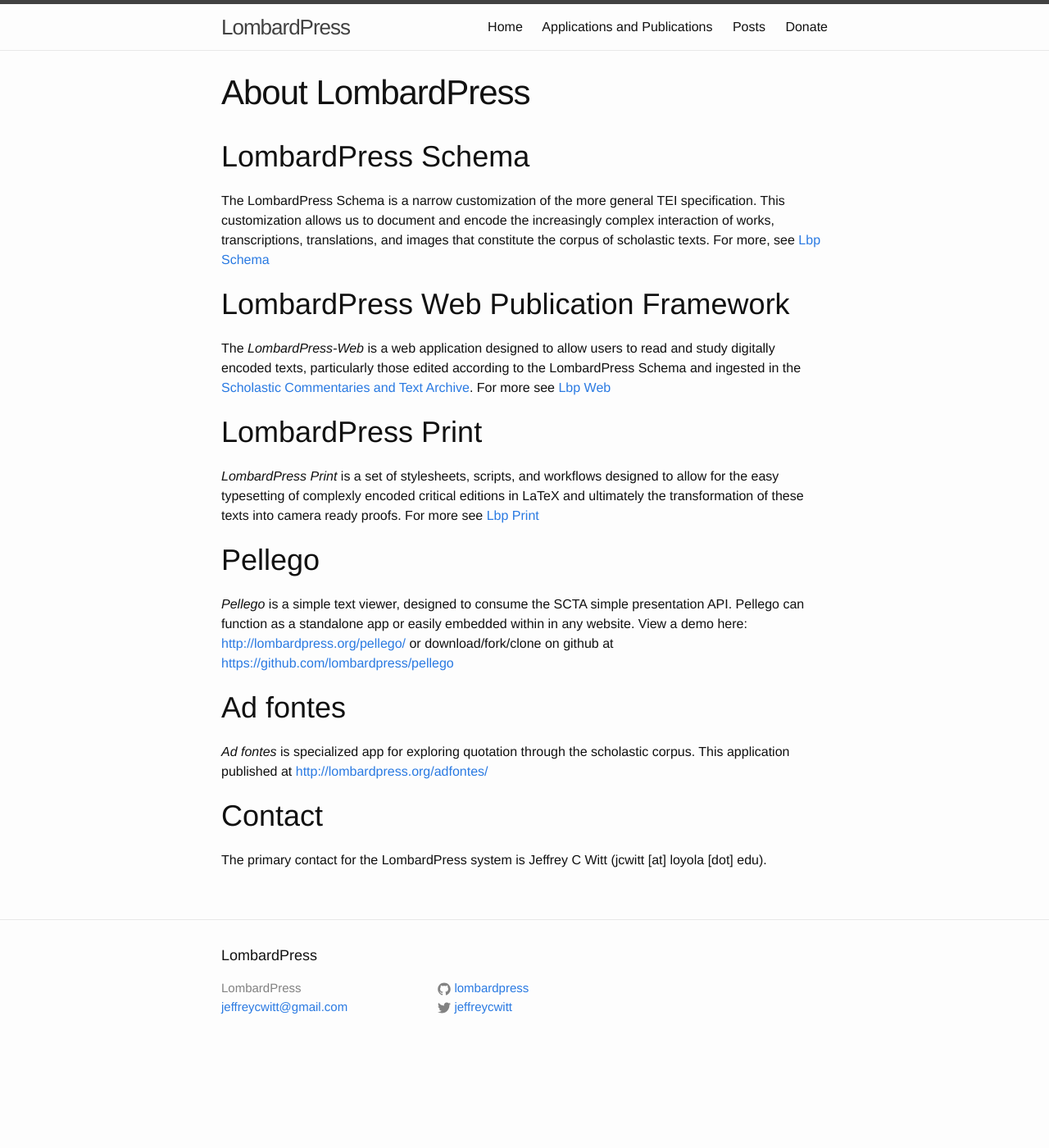
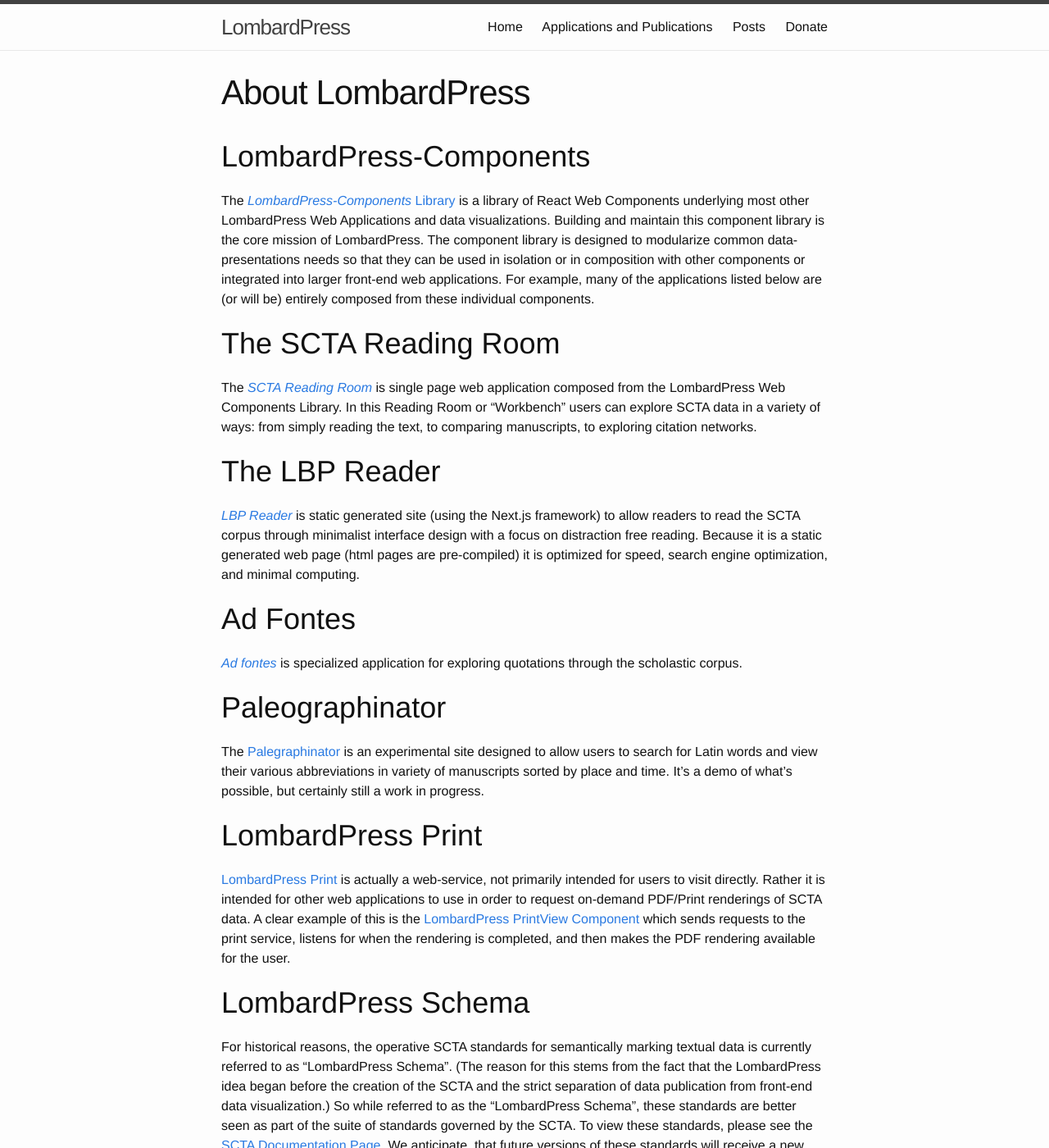
Before and after one commit to lombardpress/lombardpress.github.io, a Jekyll site: the page built from applications-publications/index.md, in a window 1280 px wide and 1400 px high. Shown: the whole window at 82% size. Built offline with Jekyll 4.4.1, drawn with Linux system fonts in a browser that asks for light colours; nearby versions of some CDN libraries; comment, search, counter and statistics services are not loaded; some of the changed text lies outside the part shown.

Commit message:
site update

```diff
--- a/applications-publications/index.md
+++ b/applications-publications/index.md
@@ -4,25 +4,34 @@
 permalink: /applications-publications/
 ---
 
-# LombardPress Schema
 
-The LombardPress Schema is a narrow customization of the more general TEI specification. This customization allows us to document and encode the increasingly complex interaction of works, transcriptions, translations, and images that constitute the corpus of scholastic texts. For more, see [Lbp Schema](/schema/docs/index)
+# LombardPress-Components
 
-# LombardPress Web Publication Framework
+The [*LombardPress-Components* Library](https://components.lombardpress.org/) is a library of React Web Components underlying most other LombardPress Web Applications and data visualizations. Building and maintain this component library is the core mission of LombardPress. The component library is designed to modularize common data-presentations needs so that they can be used in isolation or in composition with other components or integrated into larger front-end web applications. For example, many of the applications listed below are (or will be) entirely composed from these individual components.
 
-The *LombardPress-Web*  is a web application designed to allow users to read and study digitally encoded texts, particularly those edited according to the LombardPress Schema and ingested in the [Scholastic Commentaries and Text Archive](http://scta.info). For more see [Lbp Web](/web)
+# The SCTA Reading Room
+
+The [*SCTA Reading Room*](https://scta.lombardpress.org) is single page web application composed from the LombardPress Web Components Library. In this Reading Room or "Workbench" users can explore SCTA data in a variety of ways: from simply reading the text, to comparing manuscripts, to exploring citation networks.
+
+# The LBP Reader
+
+[*LBP Reader*](https://reader.lombardpress.org) is static generated site (using the Next.js framework) to allow readers to read the SCTA corpus through minimalist interface design with a focus on distraction free reading. Because it is a static generated web page (html pages are pre-compiled) it is optimized for speed, search engine optimization, and minimal computing.
+
+# Ad Fontes
+
+[*Ad fontes*](https://lombardpress.org/adfontes) is specialized application for exploring quotations through the scholastic corpus.
+
+# Paleographinator
+
+The [Palegraphinator](https://lombardpress.org/paleographinator) is an experimental site designed to allow users to search for Latin words and view their various abbreviations in variety of manuscripts sorted by place and time. It's a demo of what's possible, but certainly still a work in progress.
 
 # LombardPress Print
 
-*LombardPress Print* is a set of stylesheets, scripts, and workflows designed to allow for the easy typesetting of complexly encoded critical editions in LaTeX and ultimately the transformation of these texts into camera ready proofs. For more see [Lbp Print](/print)
+[LombardPress Print](https://print.lombardpress.org/) is actually a web-service, not primarily intended for users to visit directly. Rather it is intended for other web applications to use in order to request on-demand PDF/Print renderings of SCTA data. A clear example of this is the [LombardPress PrintView Component](https://components.lombardpress.org/?path=/docs/components-printview--docs) which sends requests to the print service, listens for when the rendering is completed, and then makes the PDF rendering available for the user.
 
-# Pellego
+# LombardPress Schema
 
-*Pellego* is a simple text viewer, designed to consume the SCTA simple presentation API. Pellego can function as a standalone app or easily embedded within in any website. View a demo here: [http://lombardpress.org/pellego/](https://github.com/lombardpress/pellego) or download/fork/clone on github at [https://github.com/lombardpress/pellego](https://github.com/lombardpress/pellego)
-
-# Ad fontes
-
-*Ad fontes* is specialized app for exploring quotation through the scholastic corpus. This application published at [http://lombardpress.org/adfontes/](http://lombardpress.org/adfontes/)
+For historical reasons, the operative SCTA standards for semantically marking textual data is currently referred to as "LombardPress Schema". (The reason for this stems from the fact that the LombardPress idea began before the creation of the SCTA and the strict separation of data publication from front-end data visualization.) So while referred to as the "LombardPress Schema", these standards are better seen as part of the suite of standards governed by the SCTA. To view these standards, please see the [SCTA Documentation Page](https://community.scta.info/pages/docs). We anticipate, that future versions of these standards will receive a new nomenclature that will help maintain this important conceptual clarification.
 
 # Contact
 
--- a/index.html
+++ b/index.html
@@ -12,7 +12,7 @@
 </p>
 
 <p>
-  The primary focus of LombardPress is to faciliate the publication,
+  The primary focus of LombardPress is to facilitate the publication,
   dissemination, and study of scholastic commentaries and texts.
   LombardPress applications and publications are designed to use and publish information
   made available via emerging scholarly standards and APIs.
@@ -21,8 +21,8 @@
   ontology, RDF Database, and accompanying APIs,
   as well as the <a href="http://iiif.io">International Image Interoperability Framework</a> API.
   Because these applications are built to understand common standards,
-  LombardPress applications are designed to be resuable for any data set
-  that follows the same standards for data creation and dissimenation.
+  LombardPress applications are designed to be re-usable for any data set
+  that follows the same standards for data creation and dissemination.
   <a href="/applications-publications/">See the growing list of LombardPress applications.</p>
 
 </div>
--- a/posts/index.html
+++ b/posts/index.html
@@ -7,11 +7,11 @@
 
 <div class="home">
   <p>Note:
-    In order to maintiain this site as the <em>official</em> organizational page of LombardPress,
+    In order to maintain this site as the <em>official</em> organizational page of LombardPress,
     personal blogs posts, experimental ideas, or other musings have been moved to my personal site.
 
     Any subsequent posts here will be only limited to official LombardPress announcements
-    and news (such as software release announcments, etc.)
+    and news (such as software release announcements, etc.)
 
     Links to existing posts that have been transitioned will remain available here, but marked as depreciated.
     For convenience a link to the same post at jeffreycwitt.com
```
